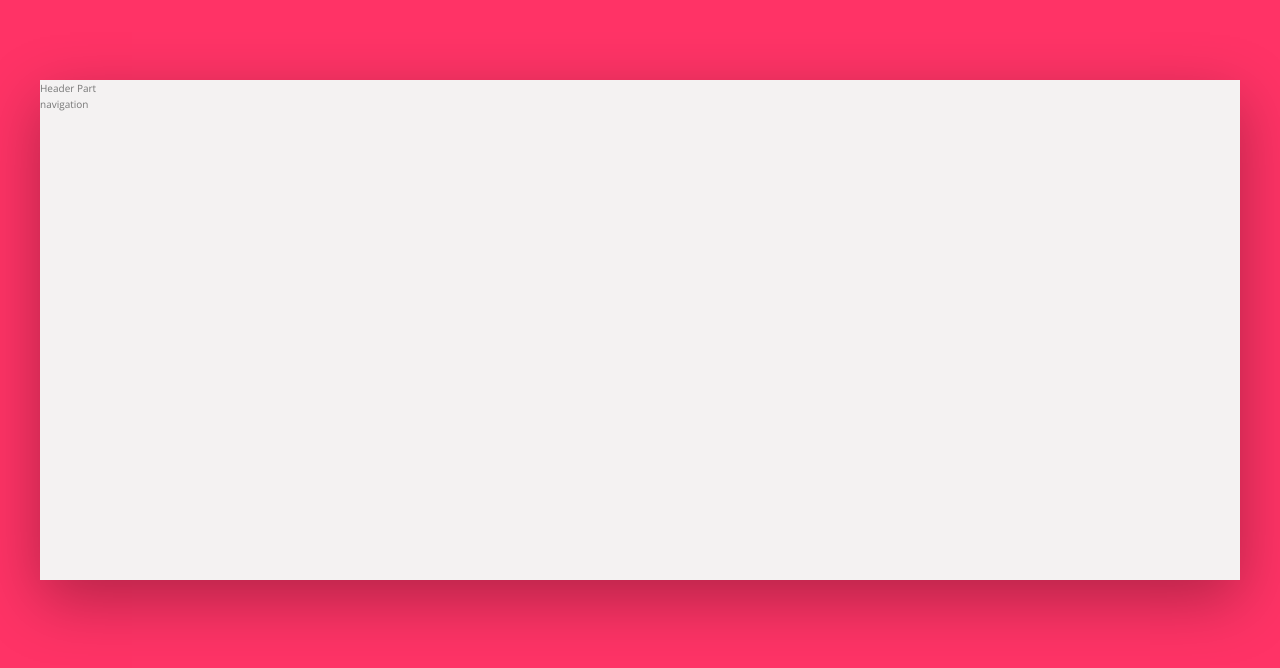
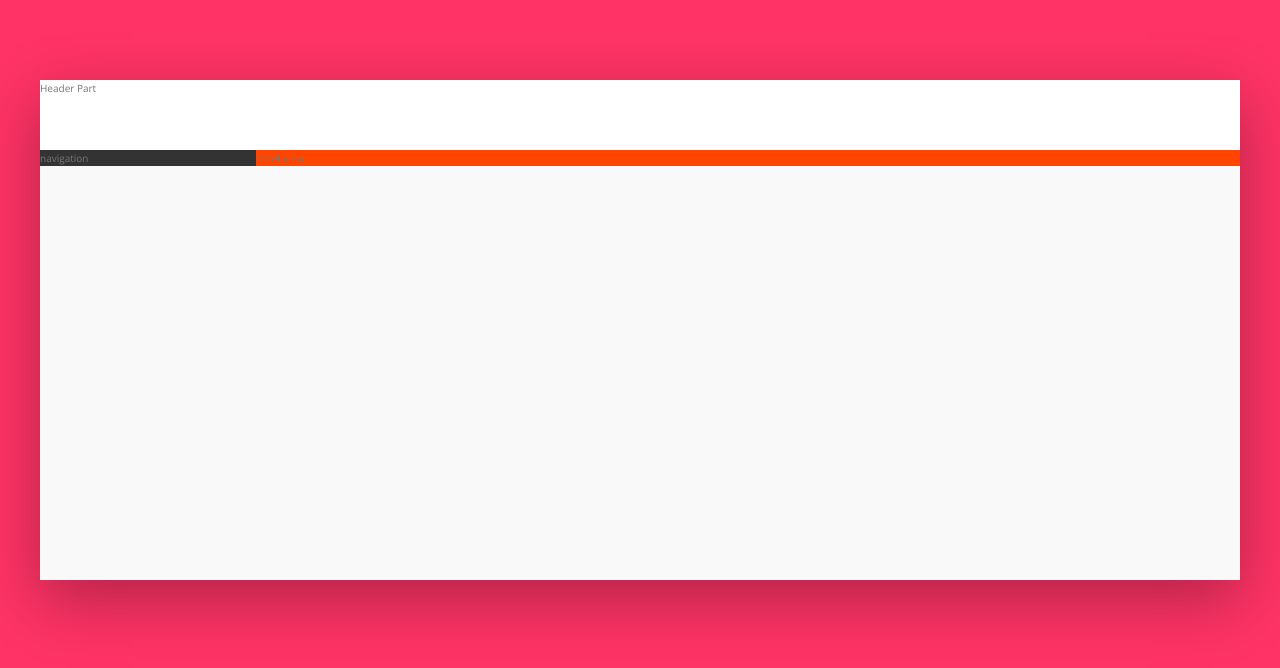
Before and after one commit to RafiaZ/trillo, a website: page index.html in a window 1280 px wide. Drawn offline with nearby package versions, Linux system fonts and the light colour scheme.

Commit message:
adding changes

```diff
--- a/index.html
+++ b/index.html
@@ -20,7 +20,7 @@
                     navigation
                 </nav>
                 <main class="hotel-view">
-
+                    hotel-view
                 </main>
             </div>
         </div>
--- a/sass/_base.scss
+++ b/sass/_base.scss
@@ -14,6 +14,8 @@
     --color-Grey-dark-1: #333;
     --color-Grey-dark-2: #777;
     --color-Grey-dark-3: #999;
+
+    --shadow-dark :  0 2rem 6rem rgba(0, 0, 0, .3);
 
 }
 *{
--- a/sass/_layout.scss
+++ b/sass/_layout.scss
@@ -1,25 +1,32 @@
 .container{
 max-width: 120rem;
 margin: 8em auto;
-background-color: var(--color-Grey-light-2);
-box-shadow: 0 2rem 6rem rgba(0, 0, 0, .3);
+background-color: var(--color-Grey-light-1);
+box-shadow: var(--shadow-dark);
 
 min-height: 50rem;
 }
 
 .header{
 
-
+height: 7rem;
+background-color: #fff;
+border-bottom: var(--color-Grey-light-2);
 }
 
 .content{
-
+   display: flex;
 }
 
 .sidebar{
+background-color: var(--color-Grey-dark-1);
 
+flex: 0 0 18%;
 }
 
 .hotel-view{
+    background-color: #fff;
+    background-color: orangered;
+    flex: 1;
 
 }
```
Also changed, not shown: css/style.css.
